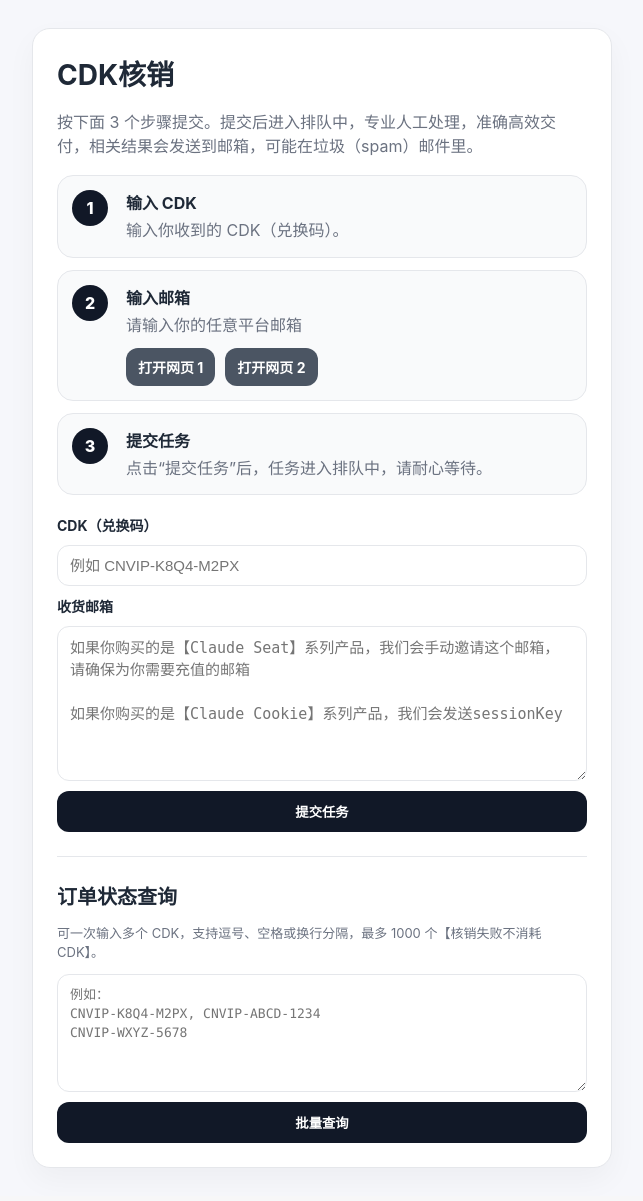
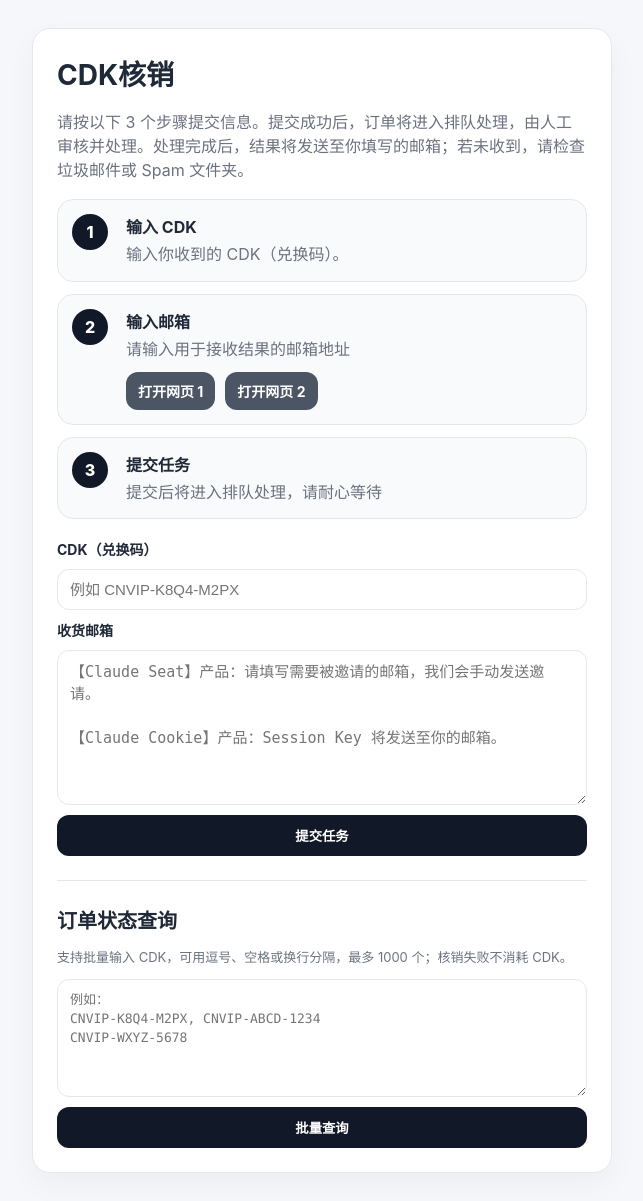
Before and after one commit to chennuo2233-png/vip-cdk-center, a Flask app: page /redeem in a window 1280 px wide. Shown: the part 53-1254 px from the top of the page, without its empty margins (318-961 px from the left). Before the commit the page ends 1221 px from the top, so only its background shows below. Run offline with Flask 3, Linux system fonts and the light colour scheme; data comes from the database, SQL or seed files in the repository; data that the repository does not hold is empty.

Commit message:
Update redeem.html

```diff
--- a/templates/redeem.html
+++ b/templates/redeem.html
@@ -3,8 +3,8 @@
 {% block content %}
 <section class="card narrow redeem-card">
   <h1>CDK核销</h1>
-  <p class="muted">按下面 3 个步骤提交。提交后进入排队中，专业人工处理，准确高效交付，相关结果会发送到邮箱，可能在垃圾（spam）邮件里。</p>
-
+  <p class="muted">请按以下 3 个步骤提交信息。提交成功后，订单将进入排队处理，由人工审核并处理。处理完成后，结果将发送至你填写的邮箱；若未收到，请检查垃圾邮件或 Spam 文件夹。</p>
+<!-- 按下面 3 个步骤提交。提交后进入排队中，专业人工处理，准确高效交付，相关结果会发送到邮箱，可能在垃圾（spam）邮件里。 -->
   <div class="steps-flow" aria-label="兑换流程">
     <div class="step-item">
       <div class="step-num">1</div>
@@ -17,7 +17,7 @@
       <div class="step-num">2</div>
       <div>
         <h2>输入邮箱</h2>
-        <p>请输入你的任意平台邮箱</p>
+        <p>请输入用于接收结果的邮箱地址</p>
         <div class="step-buttons">
           <a class="button secondary" href="{{ step2_login_url }}" target="_blank" rel="noopener noreferrer">{{ step2_login_label }}</a>
           <a class="button secondary" href="{{ step2_copy_url }}" target="_blank" rel="noopener noreferrer">{{ step2_copy_label }}</a>
@@ -28,7 +28,7 @@
       <div class="step-num">3</div>
       <div>
         <h2>提交任务</h2>
-        <p>点击“提交任务”后，任务进入排队中，请耐心等待。</p>
+        <p>提交后将进入排队处理，请耐心等待</p>
       </div>
     </div>
   </div>
@@ -43,13 +43,13 @@
     <label>CDK（兑换码）</label>
     <input name="proxy_code" placeholder="例如 CNVIP-K8Q4-M2PX" required>
     <label>收货邮箱</label>
-    <textarea name="token" rows="6" placeholder="如果你购买的是【Claude Seat】系列产品，我们会手动邀请这个邮箱，请确保为你需要充值的邮箱&#10;&#10;如果你购买的是【Claude Cookie】系列产品，我们会发送sessionKey " required></textarea>
+    <textarea name="token" rows="6" placeholder="【Claude Seat】产品：请填写需要被邀请的邮箱，我们会手动发送邀请。&#10;&#10;【Claude Cookie】产品：Session Key 将发送至你的邮箱。 " required></textarea>
     <button type="submit">提交任务</button>
   </form>
 
   <hr>
   <h2>订单状态查询</h2>
-  <p class="muted small">可一次输入多个 CDK，支持逗号、空格或换行分隔，最多 1000 个【核销失败不消耗CDK】。</p>
+  <p class="muted small">支持批量输入 CDK，可用逗号、空格或换行分隔，最多 1000 个；核销失败不消耗 CDK。</p>
   <form method="post" class="form batch-check-form">
     <input type="hidden" name="_csrf_token" value="{{ csrf_token() }}">
     <input type="hidden" name="action" value="check">
```
